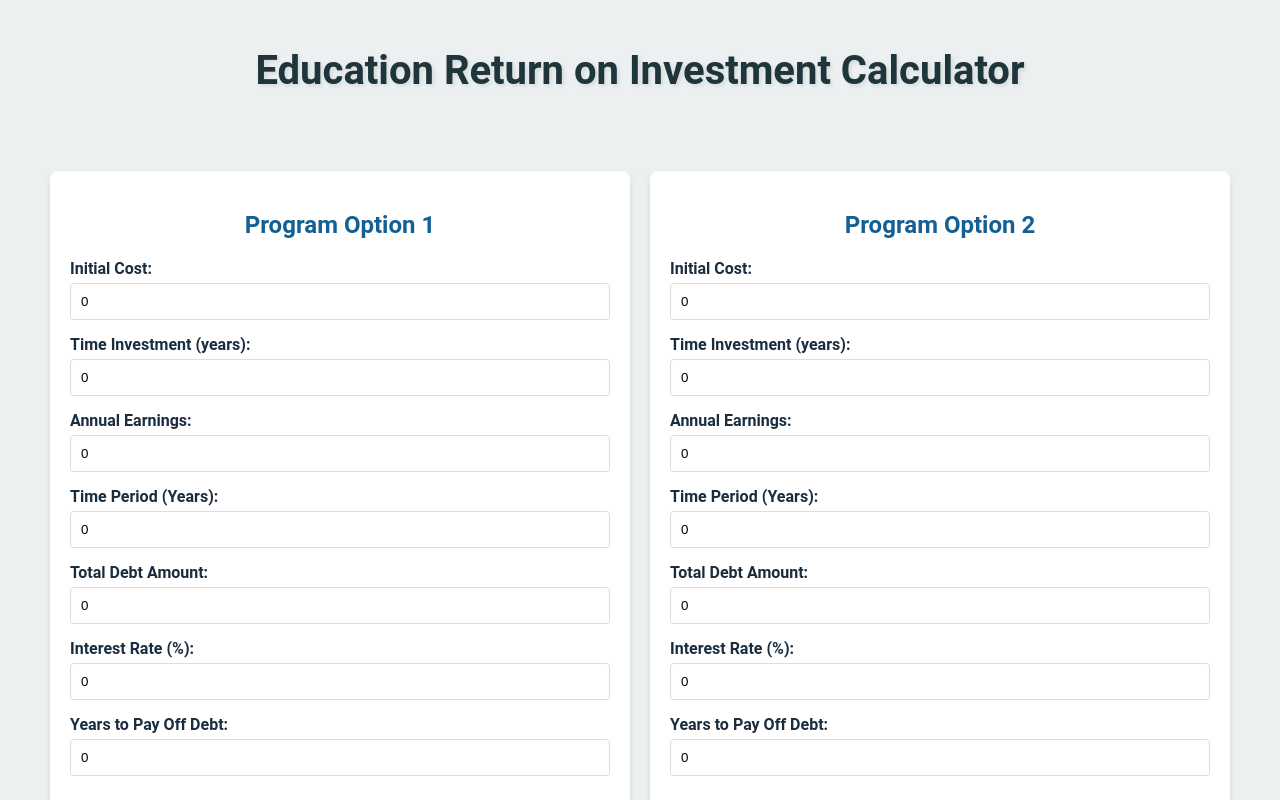
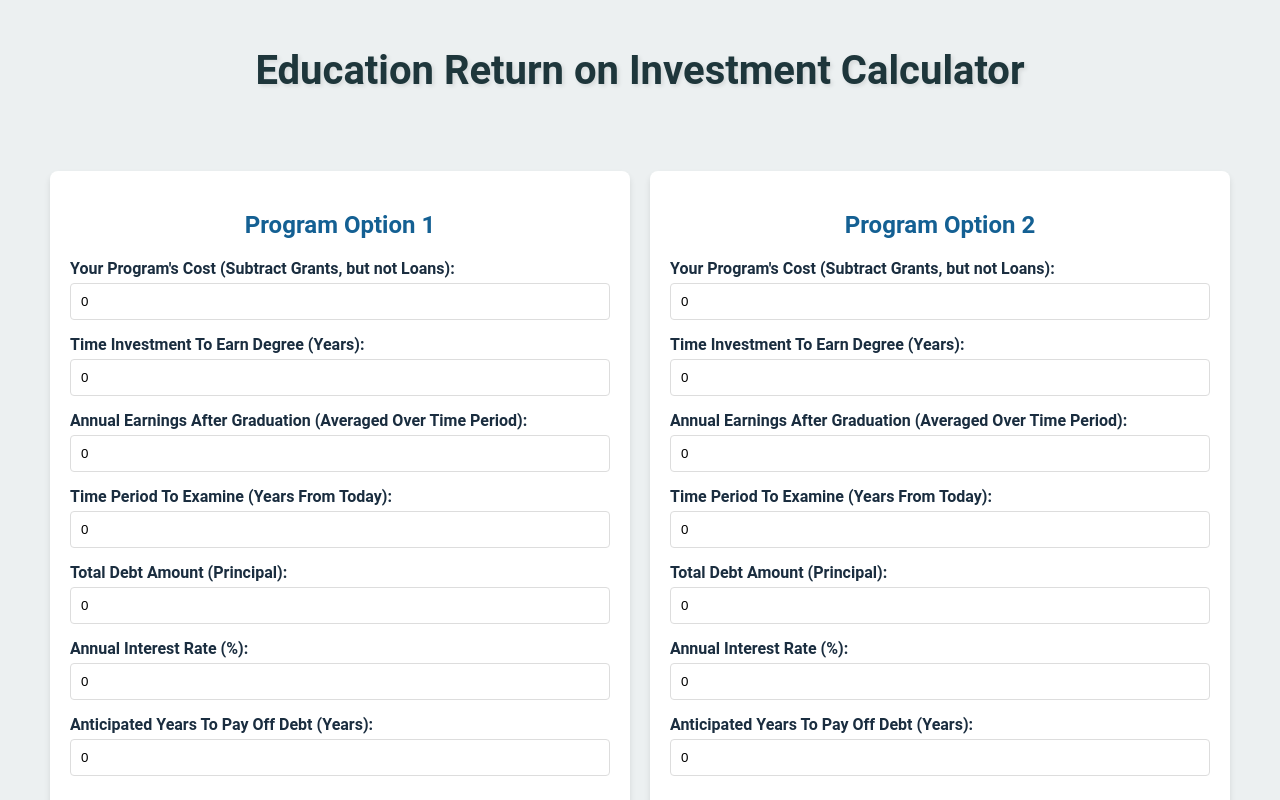
Before and after one commit to akutsupis/DegreeROICalculator, a React (Create React App) app in the folder roi-calculator/: page / in a window 1280 px wide. Shown: the top 800 px of the page. Built offline with nearby package versions, Linux system fonts and the light colour scheme.

Commit message:
Form title improvements to improve user UX

```diff
--- a/roi-calculator/src/App.js
+++ b/roi-calculator/src/App.js
@@ -40,34 +40,34 @@ function ROICalculator({ title, setRoi }) {
       <h2>{title}</h2>
       <form onSubmit={handleCalculate}>
         <label>
-          Initial Cost:
+          Your Program's Cost (Subtract Grants, but not Loans):
           <input type="number" value={initialCost} onChange={e => setInitialCost(e.target.value)} />
         </label>
         <label>
-          Time Investment (years):
+          Time Investment To Earn Degree (Years):
           <input type="number" value={timeSpent} onChange={e => setTimeSpent(e.target.value)} />
         </label>
         <label>
-          Annual Earnings:
+          Annual Earnings After Graduation (Averaged Over Time Period):
           <input type="number" value={annualEarnings} onChange={e => setAnnualEarnings(e.target.value)} />
         </label>
         <label>
-          Time Period (Years):
+          Time Period To Examine (Years From Today):
           <input type="number" value={years} onChange={e => setYears(e.target.value)} />
         </label>
         <label>
-          Total Debt Amount:
+          Total Debt Amount (Principal):
           <input type="number" value={debtAmount} onChange={e => setDebtAmount(e.target.value)} />
         </label>
         <label>
-          Interest Rate (%):
+          Annual Interest Rate (%):
           <input type="number" value={interestRate} onChange={e => setInterestRate(e.target.value)} />
         </label>
         <label>
-          Years to Pay Off Debt:
+          Anticipated Years To Pay Off Debt (Years):
           <input type="number" value={debtYears} onChange={e => setDebtYears(e.target.value)} />
         </label>
-        <button type="submit">Calculate ROI</button>
+        <button type="submit">Calculate</button>
       </form>
        <div className="output">
         <p><strong>ROI:</strong> {output[0].toFixed(2)}%</p>
```
